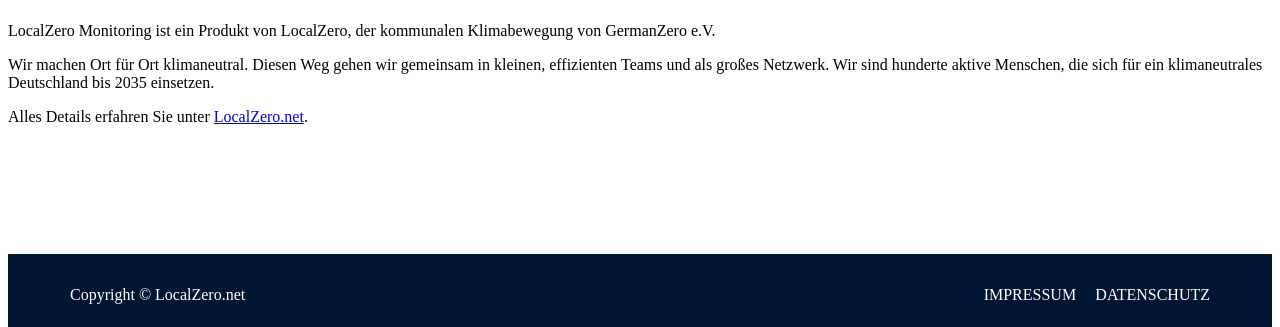
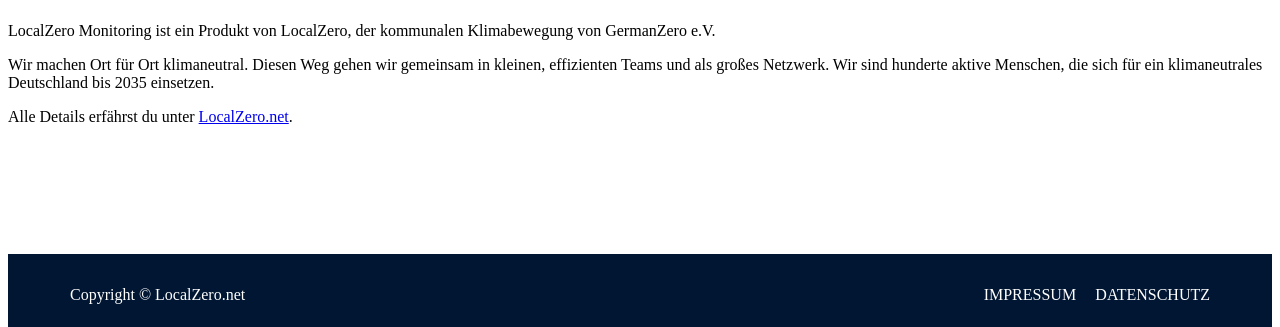
Before and after one commit to GermanZero-de/localzero-monitoring, a Django app: template cpmonitor/templates/ueber-uns.html in a window 1280 px wide. Shown: the part 160-487 px from the top of the page. Run offline with Django 4.2, Linux system fonts and the light colour scheme; the template is opened without the code that fills it, so the values that code supplies are empty; parts of the project's set-up code (start-up, migrations or seed data) failed here and were passed over; some libraries are stand-ins or nearby versions.

Commit message:
Fix typo and that we sometimes address users formally

```diff
--- a/cpmonitor/templates/ueber-uns.html
+++ b/cpmonitor/templates/ueber-uns.html
@@ -12,7 +12,7 @@
     Menschen, die sich für ein klimaneutrales Deutschland bis 2035 einsetzen.
   </p>
   <p>
-    Alles Details erfahren Sie unter <a href="https://localzero.net" rel="noopener noreferrer nofollow">LocalZero.net</a>.
+    Alle Details erfährst du unter <a href="https://localzero.net" rel="noopener noreferrer nofollow">LocalZero.net</a>.
   </p>
 {% endblock text-content %}
 {% block cards-container %}
```
